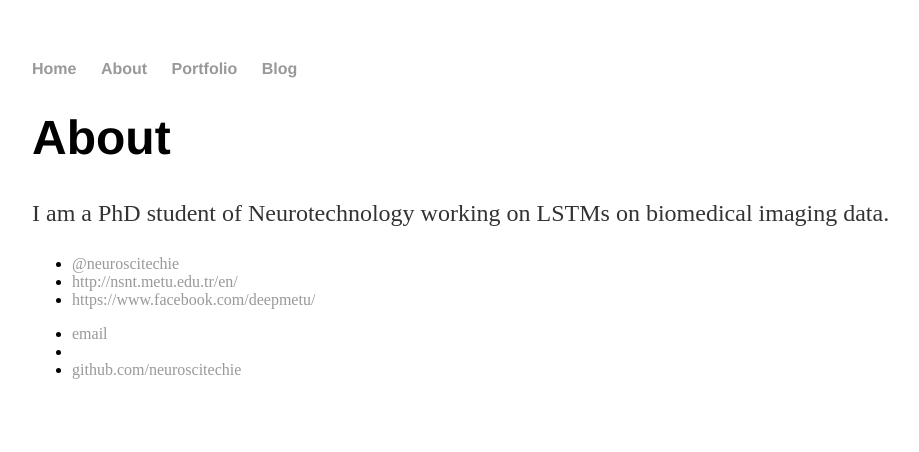
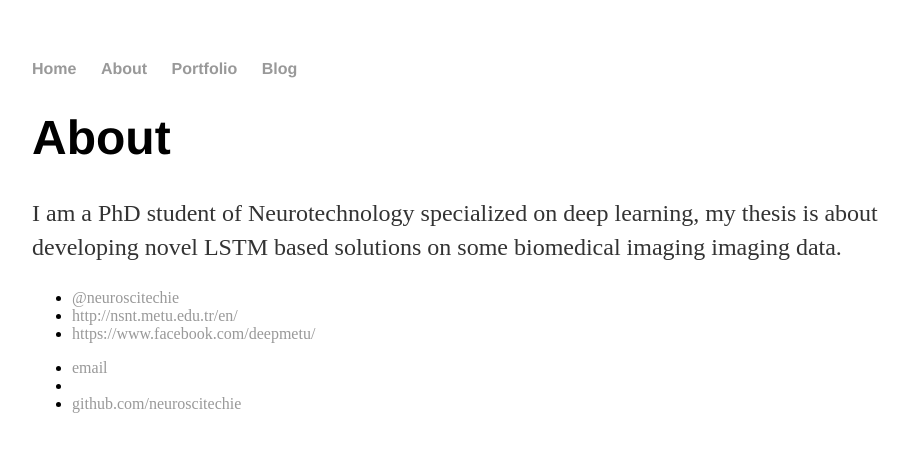
Before and after one commit to inantubek/meltemiatay.github.io, a Jekyll site: the page built from about/index.html, in a window 1280 px wide. Shown: the top 452 px of the page, without its empty margins (160-1079 px from the left). Built offline with Jekyll 4.4.1, drawn with Linux system fonts in a browser that asks for light colours.

Commit message:
Update index.html

```diff
--- a/about/index.html
+++ b/about/index.html
@@ -5,7 +5,7 @@ title: A Neuroscitechie Blog
 
 		<div class="about">
 			<h1>About</h1>
-			<p>I am a PhD student of Neurotechnology working on LSTMs on biomedical imaging data.</p>
+			<p>I am a PhD student of Neurotechnology specialized on deep learning, my thesis is about developing novel LSTM based solutions on some biomedical imaging imaging data.</p>
 		</div>
 		<ul class="contacts">
 		<li><a href="#">@neuroscitechie</a></li>
```
